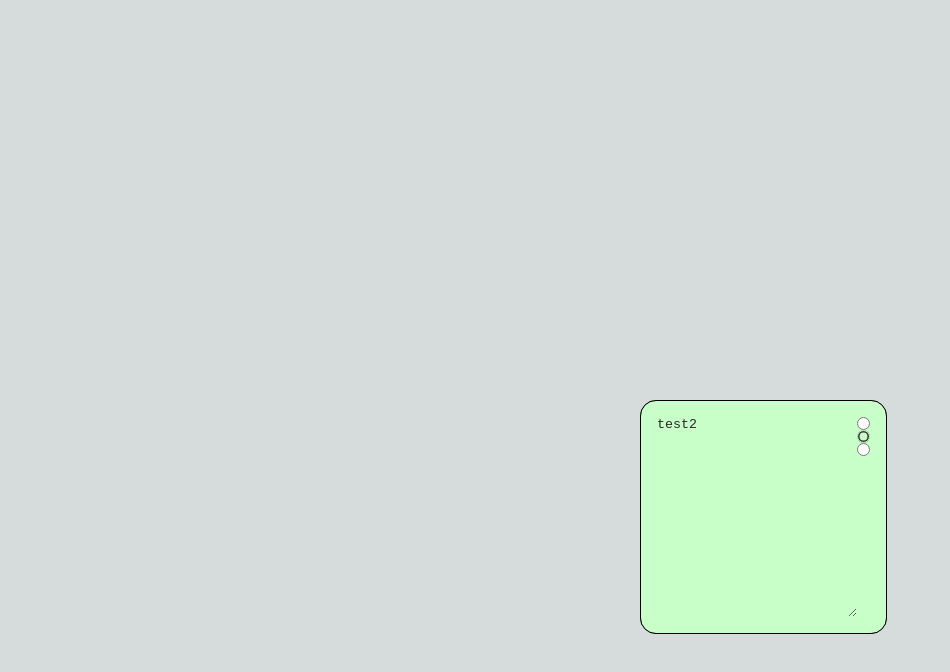
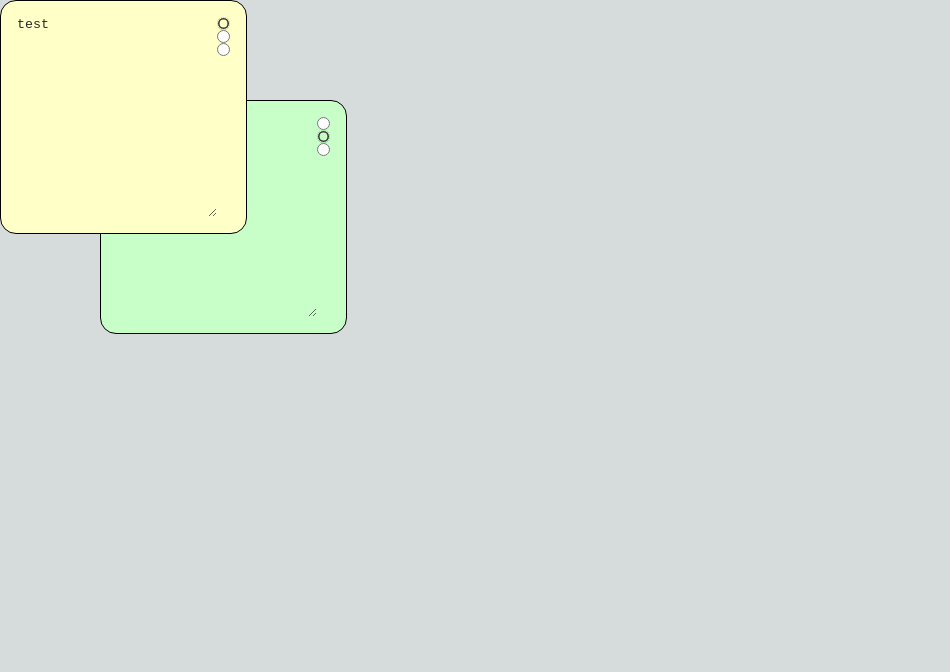
Before and after one commit to hrddd/state-manegement-2022, a Next.js app: page /room in a window 1280 px wide. Shown: the top 672 px of the page, without its empty margins (0-950 px from the left). Built offline with nearby package versions, Linux system fonts and the light colour scheme.

Commit message:
wip: room page (postit position style)

```diff
--- a/components/layout/Centering/index.module.css
+++ b/components/layout/Centering/index.module.css
@@ -5,4 +5,6 @@
   justify-content: center;
   height: 100%;
   width: 100%;
+  top: 0;
+  left: 0;
 }
--- a/components/templates/Room/container.tsx
+++ b/components/templates/Room/container.tsx
@@ -21,7 +21,7 @@ const Container: FC = () => {
         position: {
           x: 0,
           y: 0,
-          z: 0,
+          z: 1,
         },
         size: {
           width: 200,
@@ -37,7 +37,7 @@ const Container: FC = () => {
         position: {
           x: 100,
           y: 100,
-          z: 1,
+          z: 0,
         },
         size: {
           width: 200,
--- a/components/templates/Room/presentation.module.css
+++ b/components/templates/Room/presentation.module.css
@@ -1,5 +1,8 @@
 .root {
   position: relative;
+  width: 100%;
+  height: 100%;
+  z-index: 0;
 }
 
 .postItPosition {
--- a/components/templates/Room/presentation.tsx
+++ b/components/templates/Room/presentation.tsx
@@ -13,10 +13,18 @@ type Props = Room
 const Presentation: FC<Props> = ({ id, postIts, members }) => {
   return (
     <div className={styles.root}>
-      {postIts.map((postit) => {
+      {postIts.map((postIt) => {
         return (
-          <div key={postit.id} className={styles.postItPosition}>
-            <PostIt data={postit} />
+          <div
+            key={postIt.id}
+            className={styles.postItPosition}
+            style={{
+              top: `${postIt.position.x}px`,
+              left: `${postIt.position.y}px`,
+              zIndex: postIt.position.z,
+            }}
+          >
+            <PostIt data={postIt} />
           </div>
         )
       })}
```
Also changed, not shown: 1 other file (tests, documents, lock files or other folders).
